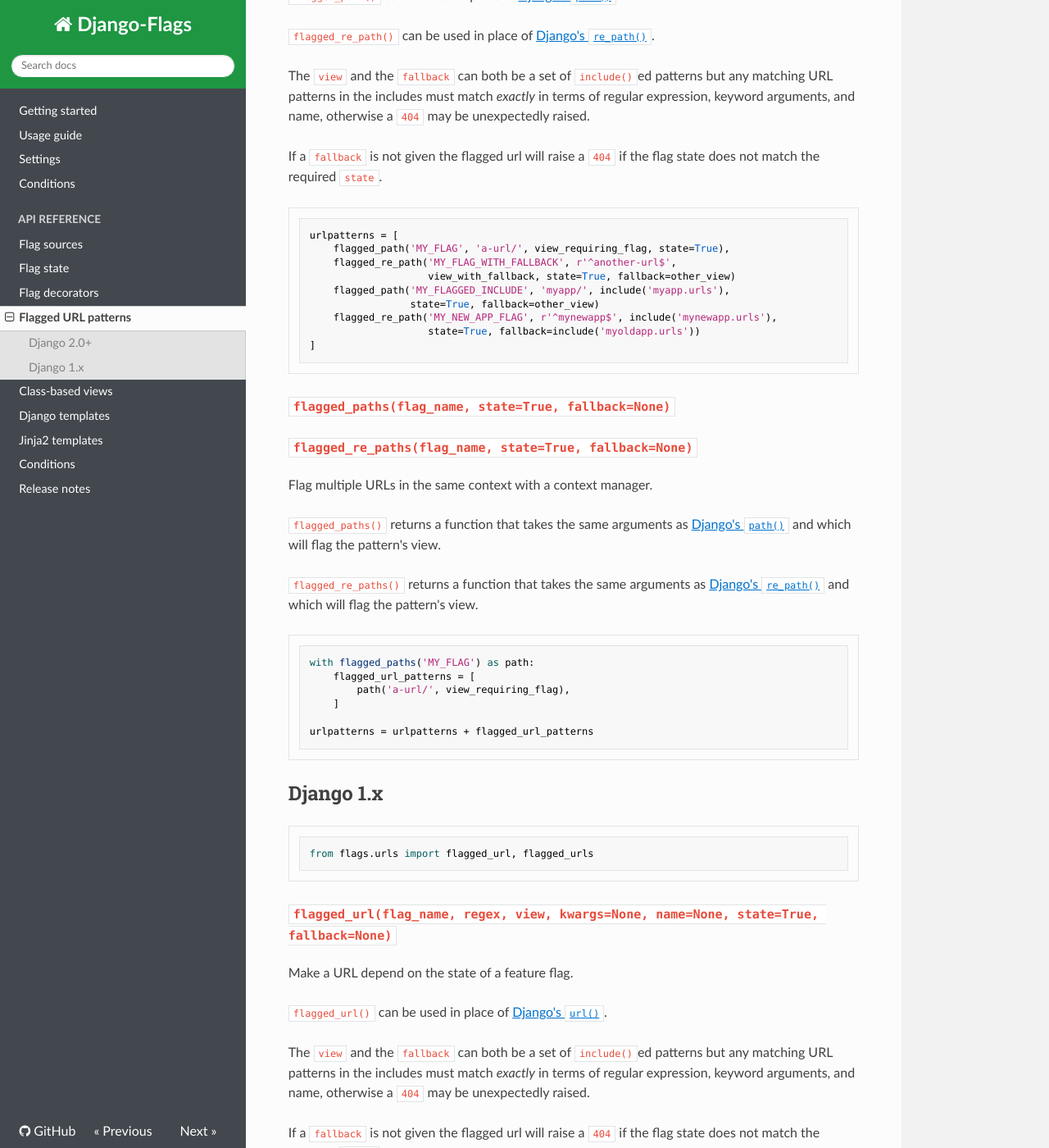
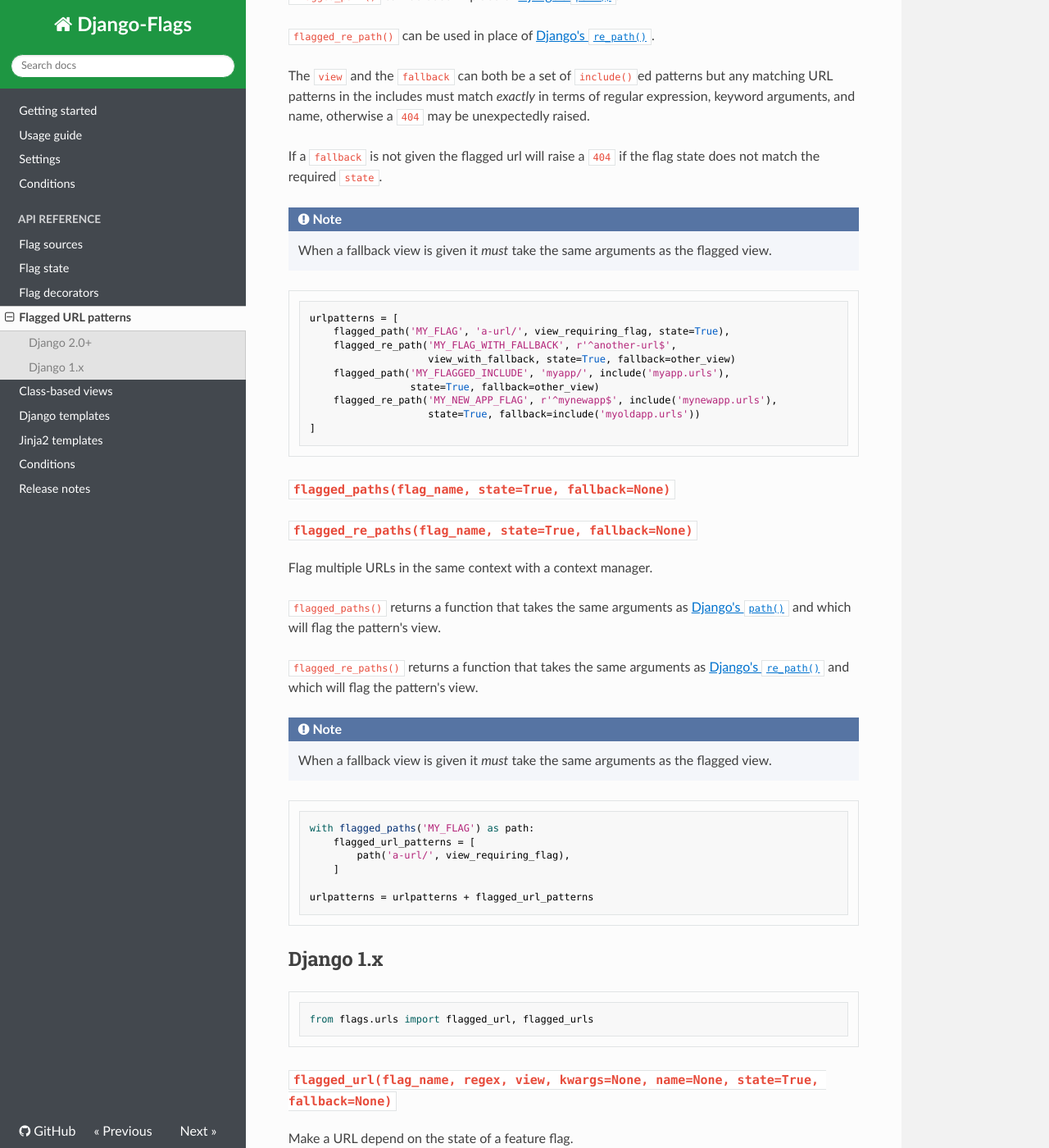
Before and after one commit to cfpb/django-flags, an MkDocs documentation site: the page built from docs/api/urls.md, in a window 1280 px wide and 1400 px high, scrolled down 574 px. Shown: the whole window at 82% size. Built offline with MkDocs 1.6.1, drawn with Linux system fonts in a browser that asks for light colours; nearby versions of some CDN libraries; old or Windows-style settings are respelled for this version of MkDocs; some of the changed text lies outside the part shown.

Commit message:
Add notes to the docs about fallback view arguments
Fallback views must take the same arguments and keyword arguments as the corresponding flagged view. This change adds that explicitly to the docs in all the places where the option exists to provide a fallback.

````diff
--- a/docs/api/urls.md
+++ b/docs/api/urls.md
@@ -21,6 +21,9 @@ The `view` and the `fallback` can both be a set of `include()`ed patterns but an
 
 If a `fallback` is not given the flagged url will raise a `404` if the flag state does not match the required `state`.
 
+!!! note
+    When a fallback view is given it *must* take the same arguments as the flagged view.
+
 ```python
 urlpatterns = [
     flagged_path('MY_FLAG', 'a-url/', view_requiring_flag, state=True),
@@ -41,6 +44,9 @@ Flag multiple URLs in the same context with a context manager.
 `flagged_paths()` returns a function that takes the same arguments as [Django's `path()`](https://docs.djangoproject.com/en/2.2/ref/urls/#django.urls.path) and which will flag the pattern's view.
 
 `flagged_re_paths()` returns a function that takes the same arguments as [Django's `re_path()`](https://docs.djangoproject.com/en/2.2/ref/urls/#django.urls.re_path) and which will flag the pattern's view.
+
+!!! note
+    When a fallback view is given it *must* take the same arguments as the flagged view.
 
 ```python
 with flagged_paths('MY_FLAG') as path:
@@ -67,6 +73,9 @@ The `view` and the `fallback` can both be a set of `include()`ed patterns but an
 
 If a `fallback` is not given the flagged url will raise a `404` if the flag state does not match the required `state`.
 
+!!! note
+    When a fallback view is given it *must* take the same arguments as the flagged view.
+
 ```python
 urlpatterns = [
     flagged_url('MY_FLAG', r'a-url/', view_requiring_flag, state=True),
@@ -85,6 +94,9 @@ Flag multiple URLs in the same context with a context manager.
 
 `flagged_urls()` returns a function that takes the same arguments as [Django's `url()`](https://docs.djangoproject.com/en/1.11/ref/urls/#django.conf.urls.url).
 
+!!! note
+    When a fallback view is given it *must* take the same arguments as the flagged view.
+
 ```python
 with flagged_urls('MY_FLAG') as url:
     flagged_url_patterns = [
--- a/mkdocs.yml
+++ b/mkdocs.yml
@@ -21,6 +21,7 @@ theme:
 extra_css:
     - css/overrides.css
 markdown_extensions:
+    - admonition
     - tables
     - markdown.extensions.tables
     - pymdownx.magiclink
````
Also changed, not shown: docs/api/decorators.md (+9 -1 lines), docs/api/views.md (+3 -0 lines).
